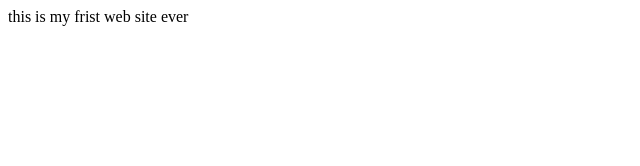
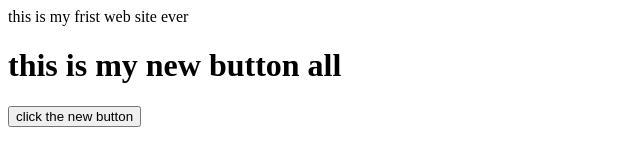
Before and after one commit to jahid777/first-work, a plain HTML site: page index.html in a window 1280 px wide. Shown: the whole page, without its empty margins (0-640 px from the left). Drawn offline with Linux system fonts and the light colour scheme.

Commit message:
this is new button addes

```diff
--- a/index.html
+++ b/index.html
@@ -7,5 +7,7 @@
 </head>
 <body>
      this is my frist web site ever
+     <h1>this is my new button all</h1>
+     <button>click the new button</button>
 </body>
 </html>
```
